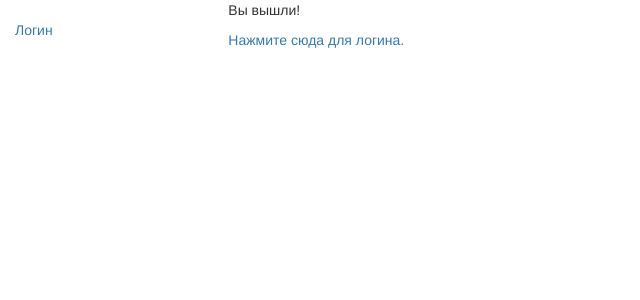
After one commit to dark46iv/socialbloging, a Django app: page /users/logout/ in a window 1280 px wide. The commit adds this page. Shown: the top 300 px of the page, without its empty margins (0-640 px from the left). Run offline with Django 3.2, Linux system fonts and the light colour scheme; some libraries are stand-ins or nearby versions.

Commit message:
Добавил авторизацию для пользователей

```diff
--- /dev/null
+++ b/blogapp/static/css/styles.css
@@ -0,0 +1,5 @@
+.sidebar-nav {
+    margin-top: 20px;
+    padding: 0;
+    list-style: none;
+}
--- a/blogapp/templates/base.html
+++ b/blogapp/templates/base.html
@@ -1,10 +1,35 @@
 <!DOCTYPE html>
 <html lang="en">
 <head>
-    <meta charset="UTF-8">
-    <title>Title</title>
+
+  {% block title %}<title>Главная</title>{% endblock %}
+  <meta charset="utf-8">
+  <meta name="viewport" content="width=device-width, initial-scale=1">
+  <link rel="stylesheet" href="https://maxcdn.bootstrapcdn.com/bootstrap/3.3.7/css/bootstrap.min.css">
+  <script src="https://ajax.googleapis.com/ajax/libs/jquery/1.12.4/jquery.min.js"></script>
+  <script src="https://maxcdn.bootstrapcdn.com/bootstrap/3.3.7/js/bootstrap.min.js"></script>
+
+  {% load static %}
+  <link rel="stylesheet" href="{% static 'css/styles.css' %}">
 </head>
 <body>
+<div class="container-fluid">
+
+    <div class="row">
+      <div class="col-sm-2">
+      {% block sidebar %}
+      <ul class="sidebar-nav">
+             {% if user.is_authenticated %}
+          <li>User: {{ user.get_username }}</li>
+          <li><a href="{% url 'logout'%}?next={{request.path}}">Выход</a></li>
+             {% else %}
+          <li><a href="{% url 'login'%}?next={{request.path}}">Логин</a></li>
+             {% endif %}
+      </ul>
+     {% endblock %}
+      </div>
+      <div class="col-sm-10 ">
+
 {% block content %}{% endblock %}
 </body>
 </html>
--- a/socblog/settings.py
+++ b/socblog/settings.py
@@ -55,7 +55,7 @@ ROOT_URLCONF = 'socblog.urls'
 TEMPLATES = [
     {
         'BACKEND': 'django.template.backends.django.DjangoTemplates',
-        'DIRS': [],
+        'DIRS': ['./templates', ],
         'APP_DIRS': True,
         'OPTIONS': {
             'context_processors': [
@@ -119,3 +119,5 @@ USE_TZ = True
 # https://docs.djangoproject.com/en/2.1/howto/static-files/
 
 STATIC_URL = '/static/'
+
+LOGIN_REDIRECT_URL = '/'
--- a/socblog/urls.py
+++ b/socblog/urls.py
@@ -18,5 +18,6 @@ from django.urls import path, include
 
 urlpatterns = [
     path('admin/', admin.site.urls),
-    path('', include('blogapp.urls'))
+    path('', include('blogapp.urls')),
+    path('users/', include('django.contrib.auth.urls')),
 ]
--- /dev/null
+++ b/templates/registration/logged_out.html
@@ -0,0 +1,7 @@
+{% extends "base.html" %}
+
+{% block content %}
+<p>Вы вышли!</p>
+
+<a href="{% url 'login'%}">Нажмите сюда для логина.</a>
+{% endblock %}
```
Also changed, not shown: templates/registration/login.html (added, +35 -0 lines), db.sqlite3.
